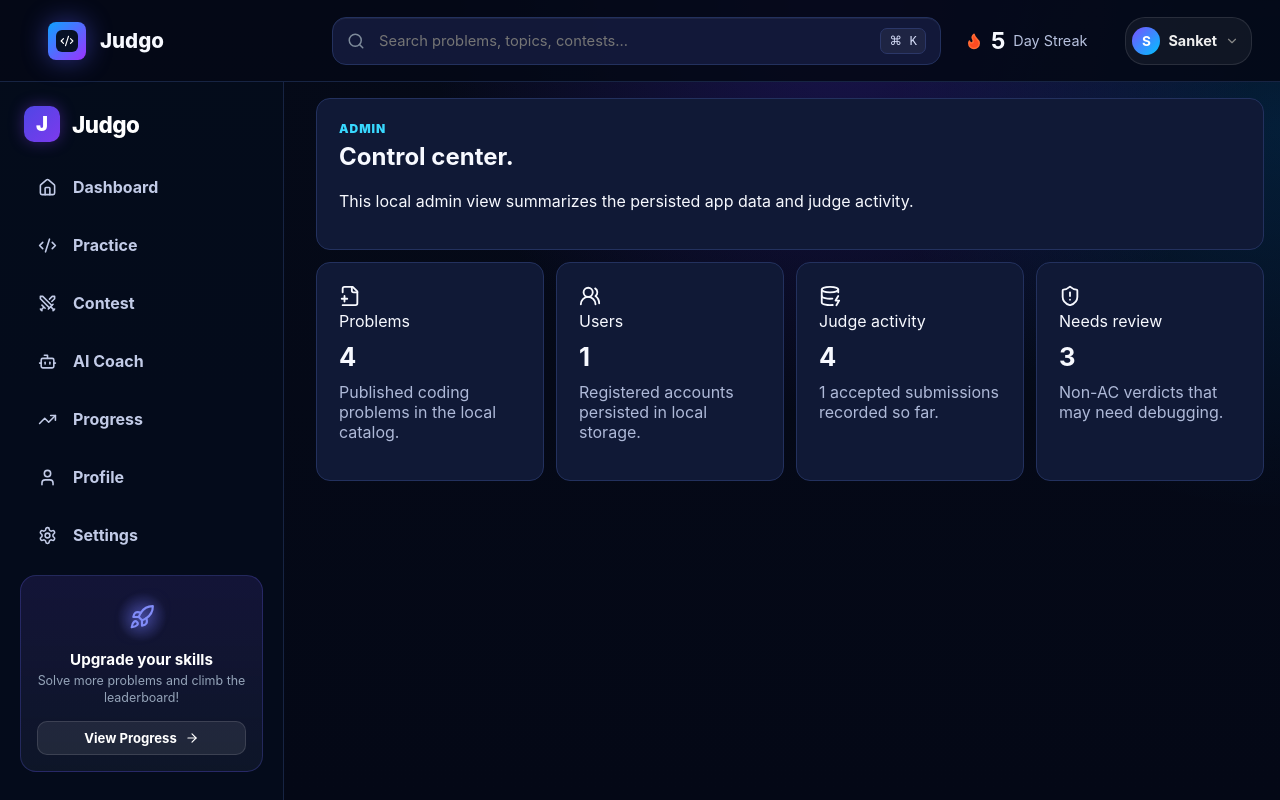
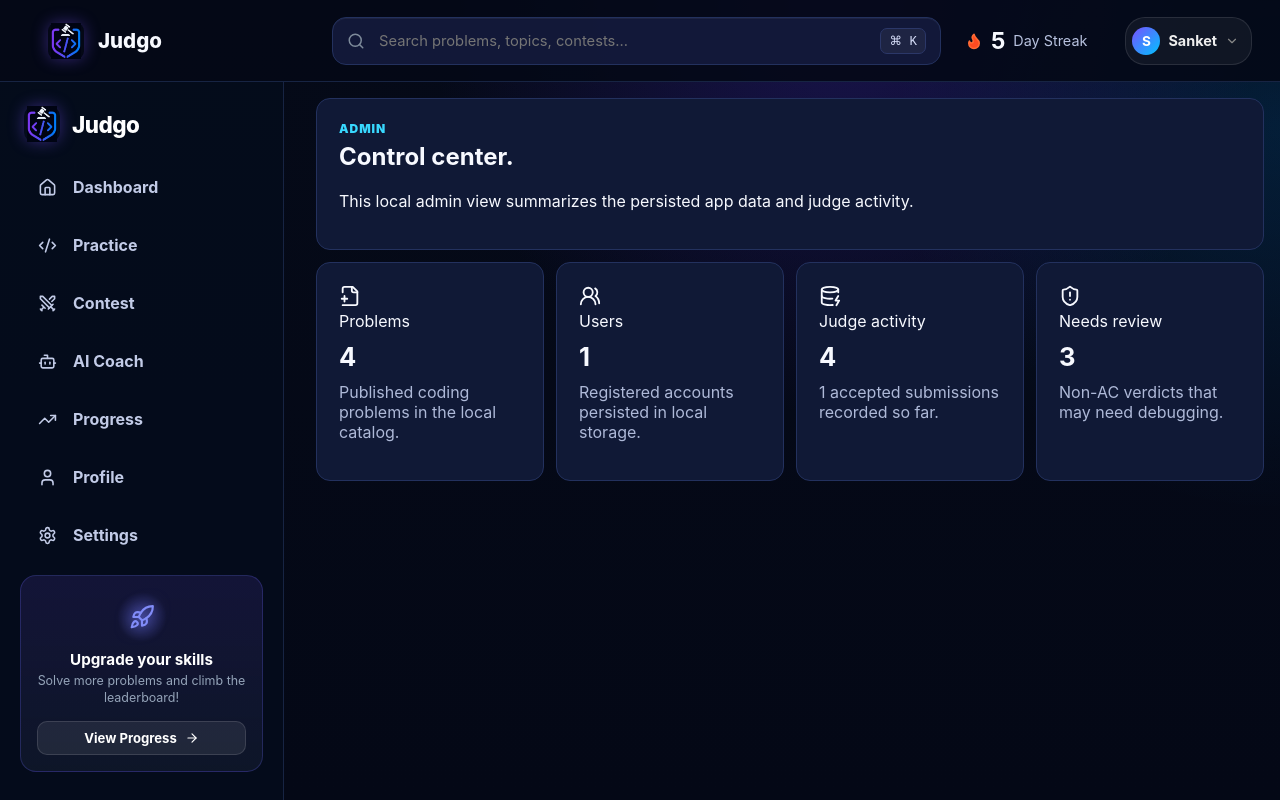
Before and after one commit to SanketMeghale/Online-Judge, a React (Vite) app in the folder apps/web/: page /admin in a window 1280 px wide. Built offline with nearby package versions, Linux system fonts and the light colour scheme; no server answers.

Commit message:
feat(ui): add new neon shield judge logo across navbar, sidebar, auth layout and favicon

```diff
--- a/apps/web/index.html
+++ b/apps/web/index.html
@@ -3,6 +3,7 @@
   <head>
     <meta charset="UTF-8" />
     <meta name="viewport" content="width=device-width, initial-scale=1.0" />
+    <link rel="icon" type="image/png" href="/logo.png" />
     <title>Online Judge</title>
   </head>
   <body>
--- a/apps/web/src/components/layout/AuthLayout.jsx
+++ b/apps/web/src/components/layout/AuthLayout.jsx
@@ -5,8 +5,8 @@ export default function AuthLayout() {
   return (
     <main className="auth-page">
       <Link className="brand auth-brand" to="/">
-        <span className="brand-mark">
-          <Code2 size={21} />
+        <span className="brand-mark" style={{ background: "transparent", boxShadow: "0 0 20px rgba(120, 80, 255, 0.4)", width: "42px", height: "42px", padding: 0, display: "flex", alignItems: "center", justifyContent: "center" }}>
+          <img src="/logo.png" alt="Online Judge Logo" style={{ width: "42px", height: "42px", objectFit: "contain" }} />
         </span>
         <span>Online Judge</span>
       </Link>
--- a/apps/web/src/components/layout/Navbar.jsx
+++ b/apps/web/src/components/layout/Navbar.jsx
@@ -23,8 +23,8 @@ export default function Navbar() {
   return (
     <header className="navbar">
       <Link className="brand" to="/">
-        <span className="brand-mark">
-          <Code2 size={22} />
+        <span className="brand-mark" style={{ background: "transparent", boxShadow: "0 0 16px rgba(120, 80, 255, 0.4)", width: "36px", height: "36px", padding: 0 }}>
+          <img src="/logo.png" alt="Judgo Logo" style={{ width: "36px", height: "36px", objectFit: "contain" }} />
         </span>
         <span>Judgo</span>
       </Link>
--- a/apps/web/src/components/layout/Sidebar.jsx
+++ b/apps/web/src/components/layout/Sidebar.jsx
@@ -33,8 +33,8 @@ export default function Sidebar() {
     <aside className="sidebar">
       {/* Brand Logo Header */}
       <div className="sidebar-brand">
-        <div className="judgo-mark">
-          <span>J</span>
+        <div className="judgo-mark" style={{ background: "transparent", border: "none", boxShadow: "0 0 16px rgba(120, 80, 255, 0.4)", width: "36px", height: "36px", padding: 0, display: "flex", alignItems: "center", justifyContent: "center" }}>
+          <img src="/logo.png" alt="Judgo Logo" style={{ width: "36px", height: "36px", objectFit: "contain" }} />
         </div>
         <span className="judgo-title">Judgo</span>
       </div>
```
Also changed, not shown: apps/web/public/logo.png (added), apps/web/src/assets/logo.png (added).
